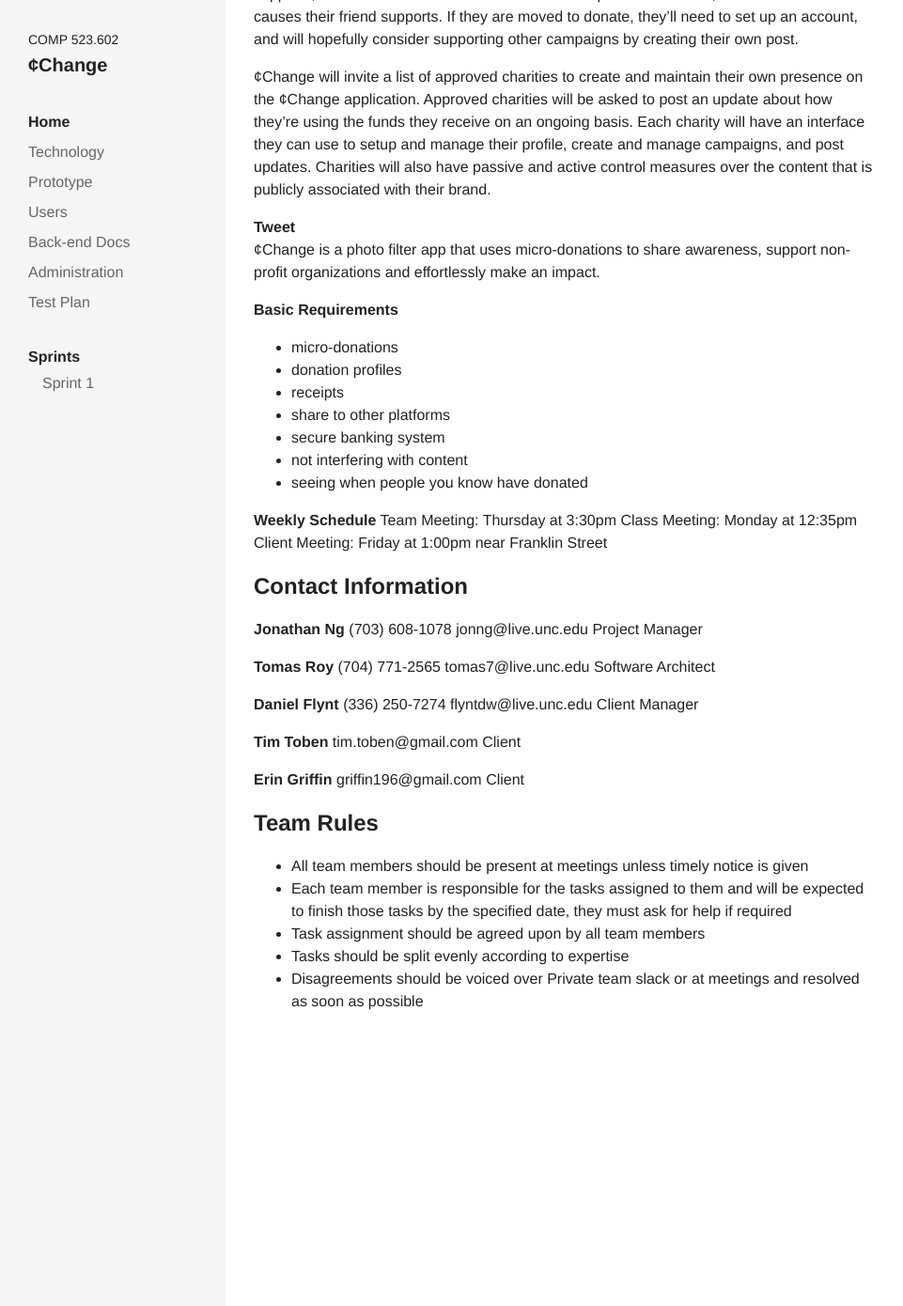
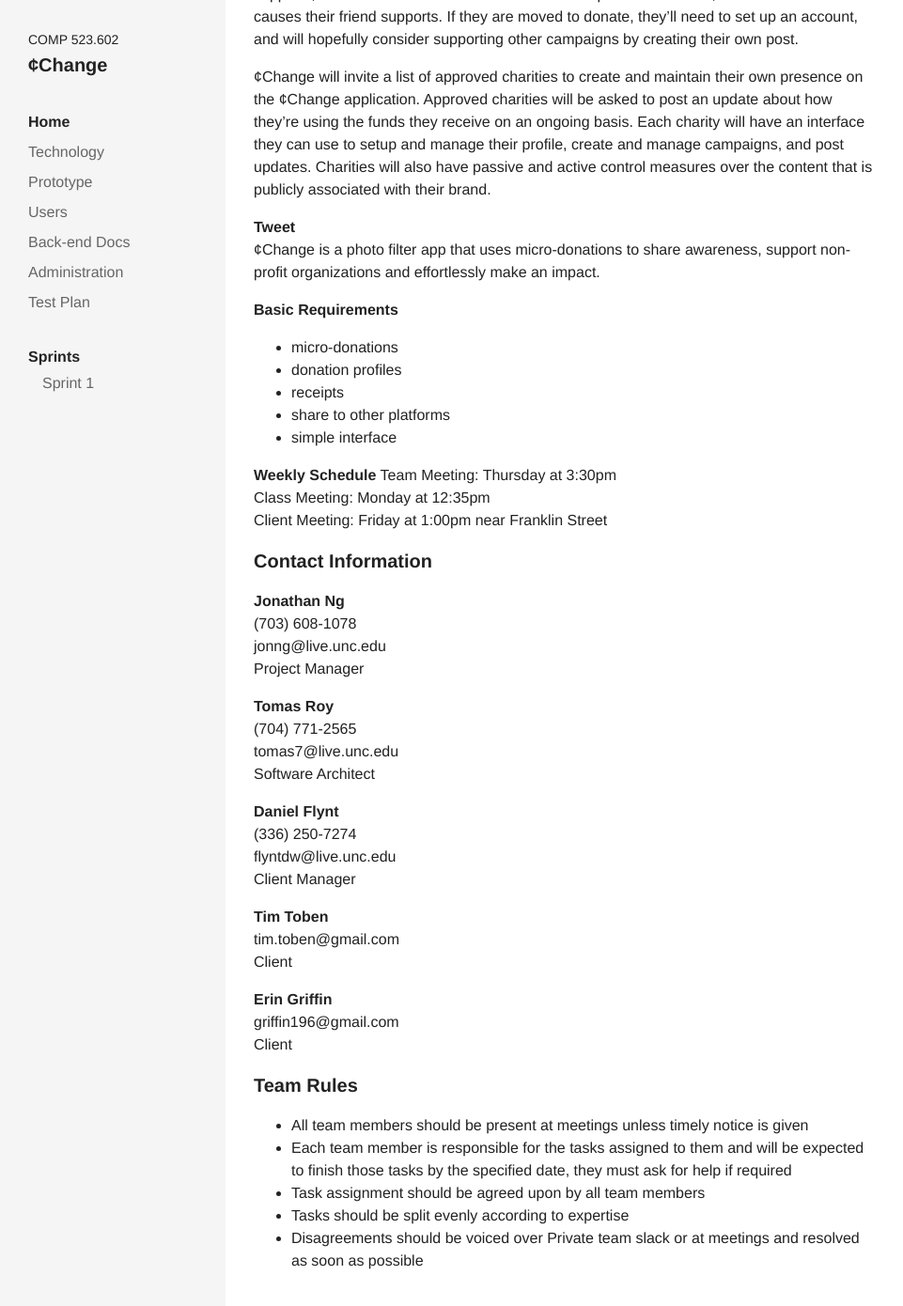
Before and after one commit to comp523-602/cchange-project, a Jekyll site: the page built from index.md, in a window 1280 px wide and 1400 px high, scrolled down 403 px. Shown: the top 1390 px of the window at 94% size, without its empty margins (0-961 px from the left). Built offline with Jekyll 4.4.1, drawn with Linux system fonts in a browser that asks for light colours; before the commit the page ends 1527 px from its top, so only the background shows below that.

Commit message:
Updated Index

```diff
--- a/index.md
+++ b/index.md
@@ -20,16 +20,14 @@
 * donation profiles
 * receipts
 * share to other platforms
-* secure banking system
-* not interfering with content
-* seeing when people you know have donated
+* simple interface
 
 **Weekly Schedule**
 Team Meeting: Thursday at 3:30pm
 Class Meeting: Monday at 12:35pm
 Client Meeting: Friday at 1:00pm near Franklin Street
 
-# Contact Information
+## Contact Information
 
 **Jonathan Ng**
 (703) 608-1078
@@ -54,7 +52,7 @@
 griffin196@gmail.com
 Client
 
-# Team Rules
+## Team Rules
 * All team members should be present at meetings unless timely notice is given
 * Each team member is responsible for the tasks assigned to them and will be expected to finish those tasks by the specified date, they must ask for help if required
 * Task assignment should be agreed upon by all team members
```
